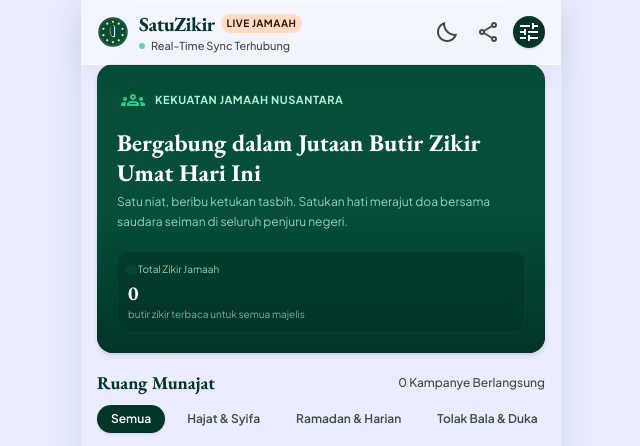
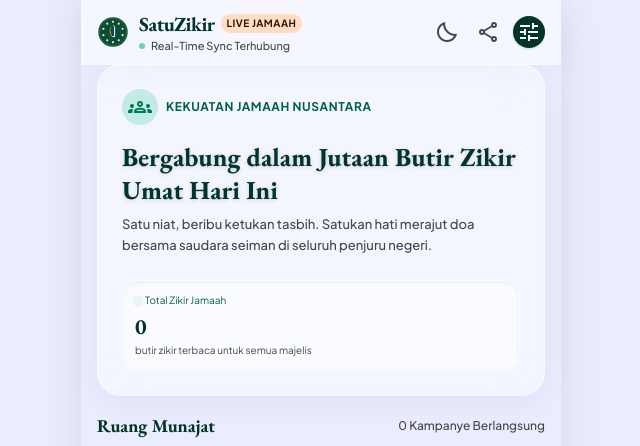
Before and after one commit to ilmi232/SatuZikir, a Next.js app: page / in a window 1280 px wide. Shown: the top 446 px of the page, without its empty margins (319-959 px from the left). Built offline with nearby package versions, Linux system fonts and the light colour scheme; no server answers.

Commit message:
fix(ui): make top header perfectly blend with background and apply glassmorphism to hero banner

```diff
--- a/src/app/page.tsx
+++ b/src/app/page.tsx
@@ -30,39 +30,37 @@ export default function HomePage() {
   return (
     <div className="flex flex-col w-full px-4 gap-4">
       {/* Hero Banner: Spiritual Living Sanctuary */}
-      <section className="relative w-full rounded-2xl overflow-hidden bg-[#064e3b] text-white shadow-md">
-        {/* Subtle decorative background gradient */}
-        <div className="absolute inset-0 bg-gradient-to-t from-[#003527] via-[#064e3b]/80 to-transparent" />
-        <div className="relative z-10 p-5 flex flex-col gap-3">
-          <div className="flex items-center gap-1.5">
-            <span className="inline-flex items-center justify-center p-1 rounded-full bg-[#004f34]/80 text-[#31c98f]">
-              <span className="material-symbols-outlined text-[16px]">groups</span>
+      <section className="relative w-full rounded-3xl overflow-hidden glass-panel text-[#131b2e] dark:text-white p-6 flex flex-col gap-4">
+        <div className="relative z-10 flex flex-col gap-4">
+          <div className="flex items-center gap-2">
+            <span className="inline-flex items-center justify-center p-1.5 rounded-full bg-emerald-500/20 text-emerald-700 dark:text-[#31c98f]">
+              <span className="material-symbols-outlined text-[18px]">groups</span>
             </span>
-            <span className="text-[11px] font-bold text-[#b0f0d6] uppercase tracking-wider">
+            <span className="text-xs font-bold text-emerald-800 dark:text-[#b0f0d6] uppercase tracking-wider">
               Kekuatan Jamaah Nusantara
             </span>
           </div>
 
           <div className="flex flex-col">
-            <h2 className="font-headline text-2xl text-white font-bold leading-tight">
+            <h2 className="font-headline text-[26px] font-bold leading-tight text-[#003527] dark:text-white drop-shadow-sm">
               Bergabung dalam Jutaan Butir Zikir Umat Hari Ini
             </h2>
-            <p className="text-xs text-[#95d3ba] mt-1 leading-relaxed">
+            <p className="text-[13px] text-[#404944] dark:text-[#95d3ba] mt-2 leading-relaxed font-medium">
               Satu niat, beribu ketukan tasbih. Satukan hati merajut doa bersama saudara seiman di seluruh penjuru negeri.
             </p>
           </div>
 
           {/* Live Counters Micro-Grid */}
-          <div className="flex flex-col mt-1 pt-1">
-            <div className="flex flex-col bg-[#003527]/60 rounded-xl p-2.5 backdrop-blur-sm border border-[#064e3b]/50">
-              <div className="flex items-center gap-1">
-                <span className="w-1.5 h-1.5 rounded-full bg-[#31c98f] animate-ping" />
-                <span className="text-[10px] text-[#95d3ba]">Total Zikir Jamaah</span>
-              </div>
-              <span className="font-headline text-xl text-white font-bold mt-0.5 font-mono">
-                {liveTotal.toLocaleString('id-ID')}
-              </span>
-              <span className="text-[10px] text-[#95d3ba]/80">butir zikir terbaca untuk semua majelis</span>
+          <div className="flex flex-col mt-2">
+              <div className="flex flex-col bg-white/40 dark:bg-[#003527]/40 rounded-2xl p-3 backdrop-blur-md border border-white/40 dark:border-[#064e3b]/50 shadow-inner">
+                <div className="flex items-center gap-1">
+                  <span className="w-1.5 h-1.5 rounded-full bg-emerald-500 animate-ping" />
+                  <span className="text-[10px] text-emerald-800 dark:text-[#95d3ba]">Total Zikir Jamaah</span>
+                </div>
+                <span className="font-headline text-[22px] text-[#003527] dark:text-white font-bold mt-0.5">
+                  {liveTotal.toLocaleString('id-ID')}
+                </span>
+                <span className="text-[10px] text-[#404944] dark:text-[#95d3ba]/80">butir zikir terbaca untuk semua majelis</span>
             </div>
           </div>
         </div>
--- a/src/components/MobileHeader.tsx
+++ b/src/components/MobileHeader.tsx
@@ -23,7 +23,7 @@ export default function MobileHeader() {
   };
 
   return (
-    <header className="fixed top-0 w-full max-w-[480px] z-40 pt-safe glass-panel !border-l-0 !border-r-0 !border-t-0 !rounded-none shadow-sm dark-mode-transition">
+    <header className="fixed top-0 w-full max-w-[480px] z-40 pt-safe bg-white/50 dark:bg-[#050a06]/50 backdrop-blur-xl border-b border-white/30 dark:border-white/5 shadow-[0_4px_30px_rgba(0,0,0,0.03)] dark-mode-transition">
       <div className="h-16 px-4 flex items-center justify-between">
         {/* Brand with Emblem Logo */}
         <Link href="/" className="flex items-center gap-2.5">
```
